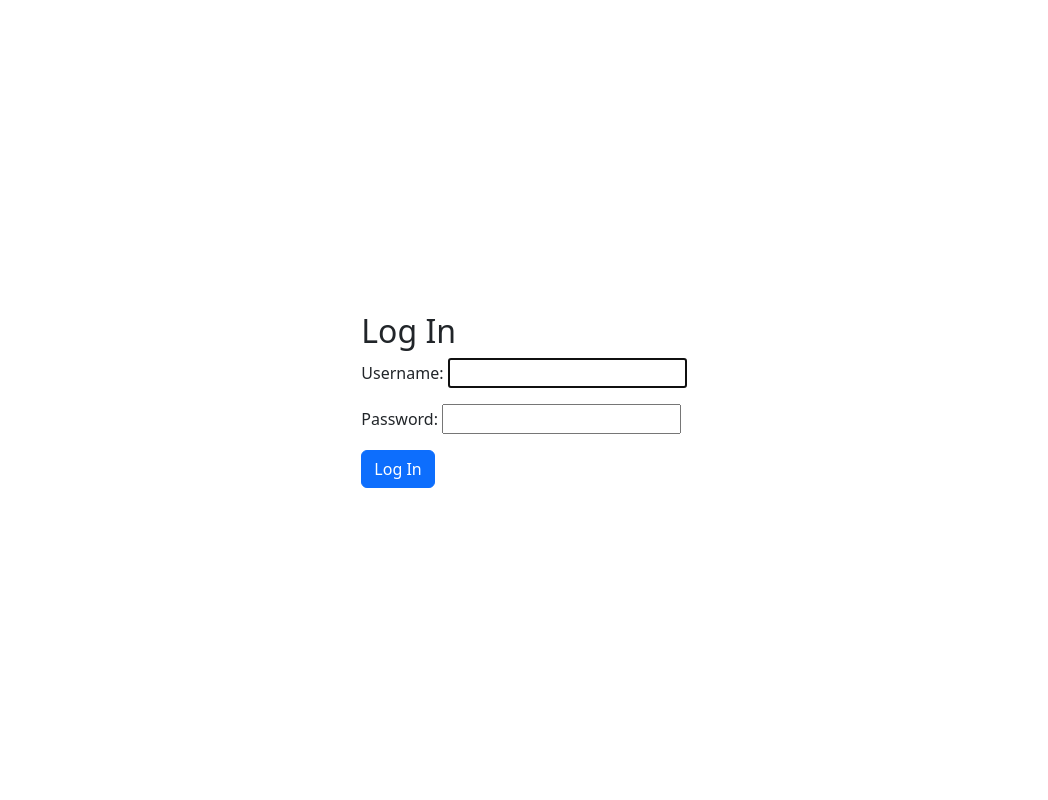
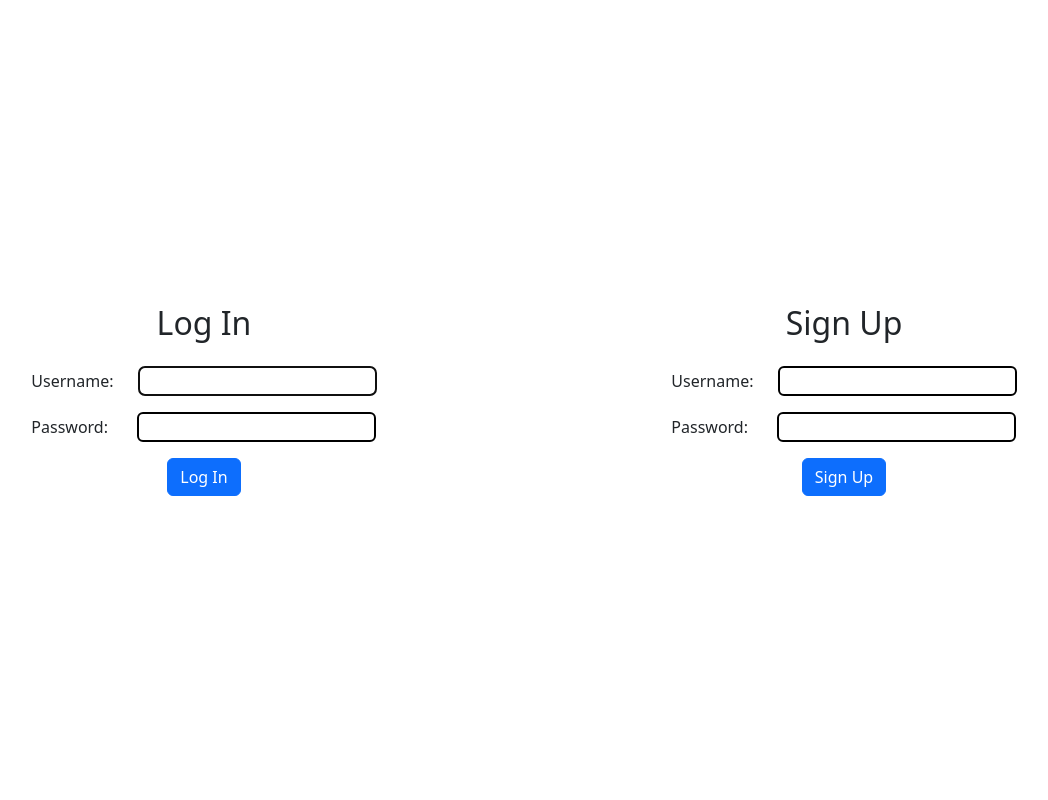
Before and after one commit to 10-15-5/pokeChecklist, a Django app: page /accounts/login/ in a window 1280 px wide. Shown: the whole page, without its empty margins (116-1164 px from the left). Run offline with Django 4.2, Linux system fonts and the light colour scheme; some libraries are stand-ins or nearby versions.

Commit message:
Login page stylings

```diff
--- a/pokeapiProject/static/css/registration-base.css
+++ b/pokeapiProject/static/css/registration-base.css
@@ -9,3 +9,20 @@ body {
   justify-content: center;
   align-items: center;
 }
+
+.row {
+  height: 100%;
+}
+
+#id_username, #id_password {
+  border-radius: 6px;
+  border: 2px solid;
+}
+
+#id_password {
+  margin-left: 25px;
+}
+
+#id_username {
+  margin-left: 20px;
+}
--- a/pokeapiProject/static/scss/registration-base.scss
+++ b/pokeapiProject/static/scss/registration-base.scss
@@ -9,3 +9,21 @@ body {
     justify-content: center;
     align-items: center;
 }
+
+.row {
+    height: 100%;
+
+}
+
+#id_username, #id_password {
+    border-radius: 6px;
+    border: 2px solid;
+}
+
+#id_password {
+    margin-left: 25px;
+}
+
+#id_username {
+    margin-left: 20px;
+}
--- a/pokeapiProject/templates/registration/login.html
+++ b/pokeapiProject/templates/registration/login.html
@@ -4,15 +4,30 @@
 
 {% block content %}
 
-<div class="container">
+<div class="row g-0">
+  <div class="col-6 container">
     <div>
-    <h2>Log In</h2>
+      <h2 class="text-center mb-4">Log In</h2>
       <form method="post">
         {% csrf_token %}
         {{ form.as_p }}
+        <div class="text-center">
           <button class="btn btn-primary" type="submit">Log In</button>
-      <!-- <a class="btn btn-primary" type="button" href="/hello">Sign Up</a> -->
+        </div>
       </form>
+    </div>
+  </div>
+  <div class="col-6 container">
+    <div>
+      <h2 class="text-center mb-4">Sign Up</h2>
+      <form method="post">
+        {% csrf_token %}
+        {{ form.as_p }}
+        <div class="text-center">
+          <a class="btn btn-primary" type="button" href="/hello">Sign Up</a>
+        </div>
+      </form>
+    </div>
   </div>
 </div>
 
```
Lines whose indentation alone changed are shown as unchanged.
